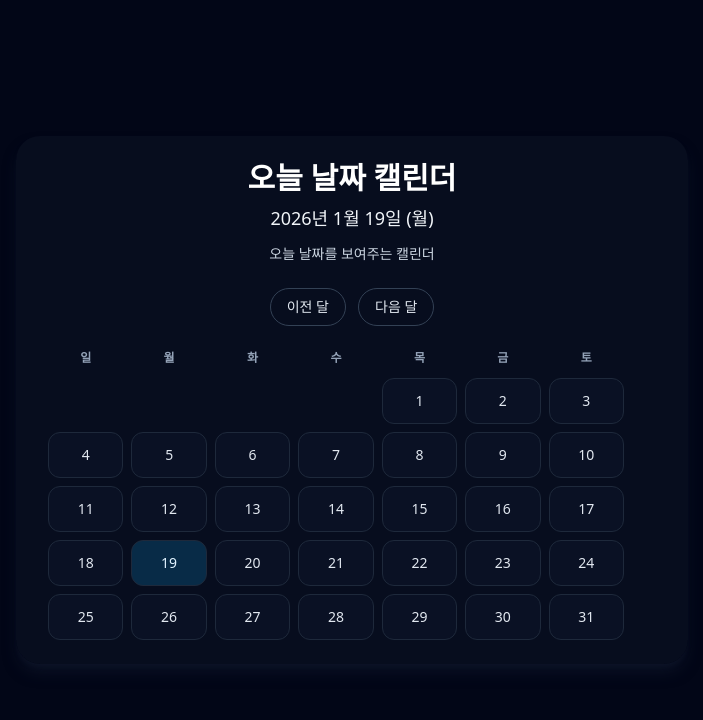
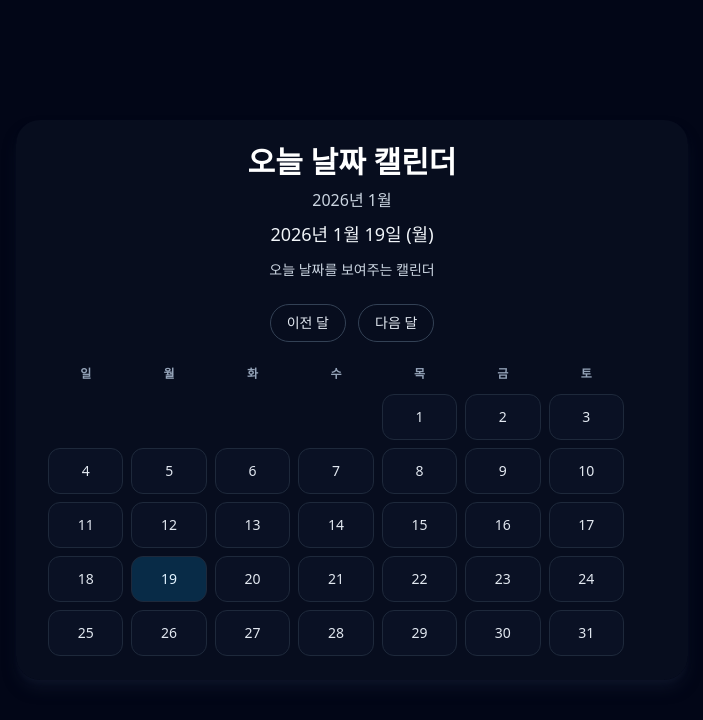
Before and after one commit to bloomspes/CodingLife, a React (Vite) app in the folder 20260118/: page / in a window 1280 px wide. Shown: the top 720 px of the page, without its empty margins (288-991 px from the left). Built offline with nearby package versions, Linux system fonts and the light colour scheme.

Commit message:
연·월 표시 추가
현재 달력의 연도와 월을 화면에 표시한다.
PLAN.md 요구사항 체크를 갱신한다.

```diff
--- a/20260118/src/routes/index.tsx
+++ b/20260118/src/routes/index.tsx
@@ -43,6 +43,9 @@ function HomePage() {
       <div className="flex w-full max-w-2xl flex-col gap-6 rounded-3xl bg-slate-900/40 px-8 py-6 text-center shadow-lg shadow-slate-900/80">
         <header>
           <h1 className="text-3xl font-semibold text-white">오늘 날짜 캘린더</h1>
+          <p className="mt-2 text-base text-slate-300">
+            {currentYear}년 {currentMonth}월
+          </p>
           <p className="mt-2 text-lg text-slate-100">{todayText}</p>
           <p className="mt-3 text-sm text-slate-300">
             오늘 날짜를 보여주는 캘린더
```
Also changed, not shown: 1 other file (tests, documents, lock files or other folders).
